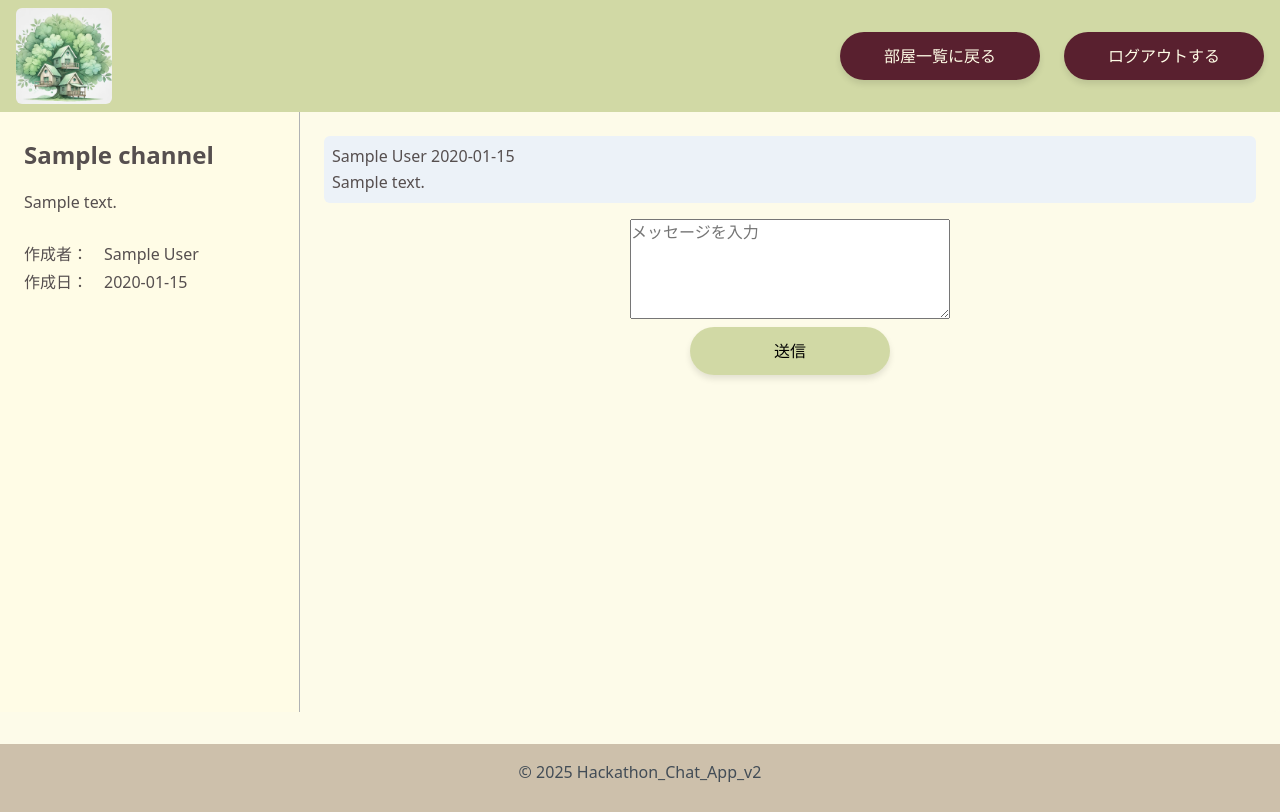
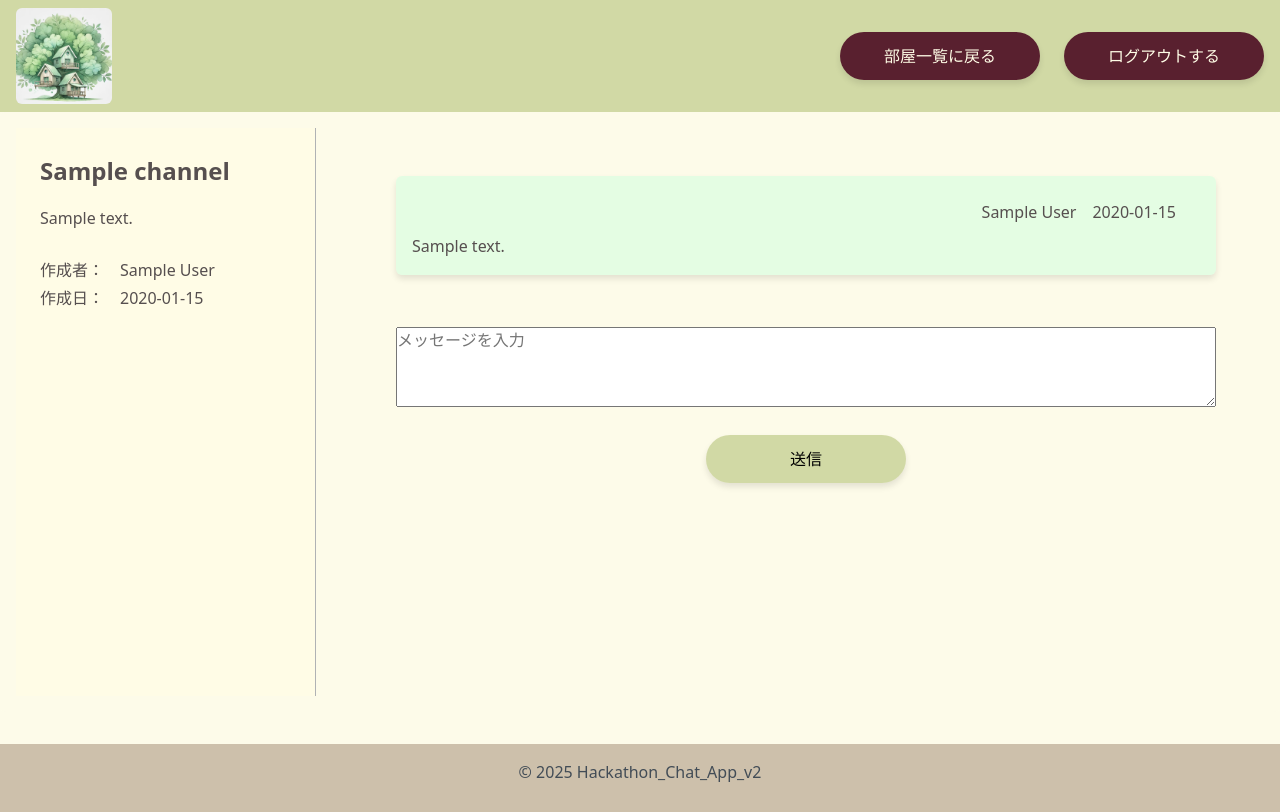
Before and after one commit to tama2407/hackathon_chat_app_v2, a Flask app: page /channels/1 in a window 1280 px wide. Run offline with Flask 3, Linux system fonts and the light colour scheme; a user stored in the database is signed in; tables that the repository leaves empty hold one stand-in row (values such as "Sample post").

Commit message:
チャット画面のデザインを仮作成

```diff
--- a/static/css/base/variables.css
+++ b/static/css/base/variables.css
@@ -19,7 +19,7 @@
   --color-dark-green: #7f982759;
   --color-pale-green: #567371;
   --color-dark-red: #4b0b22e4;
-  --color-sky: #d6edfa;
+  --color-leaves: #bdffd965;
   --color-gray: #b0b2b4;
 
   /* 余白や間隔 */
--- a/static/css/components/forms.css
+++ b/static/css/components/forms.css
@@ -10,7 +10,7 @@
   line-height: 32px;
 }
 
-.form-input{
+.form-input {
   min-width: 320px;
   height: 32px;
 }
@@ -21,6 +21,24 @@
   height: 32px;
 }
 
+.form-chat-textarea {
+  min-height: 80px;
+  height: 32px;
+}
+
+.form-textarea {
+  min-width: 320px;
+  min-height: 100px;
+  height: 32px;
+}
+
+.form-chat-textarea {
+  width: 100%;
+  min-height: 80px;
+  margin-top: 20px;
+  margin-bottom: 20px;
+}
+
 .form-help-text {
   font-size: var(--font-size-base);
   color: var(--color-gray);
--- a/static/css/pages/chat.css
+++ b/static/css/pages/chat.css
@@ -8,6 +8,7 @@
 .chat-sidebar {
   width: 300px;
   padding: var(--spacing-lg);
+  margin: var(--spacing-md);
   background: var(--color-base);
   border-right: var(--border-width) solid var(--color-gray);
 }
@@ -24,17 +25,33 @@
 .chat-main {
   flex: 1;
   overflow-y: auto;
-  padding: var(--spacing-lg);
+  padding: var(--spacing-xl);
+  margin: var(--spacing-xl);
 }
 
 .message {
-  margin-bottom: var(--spacing-md);
-  padding: var(--spacing-sm);
+  margin-bottom: var(--spacing-xl);
+  padding: var(--spacing-md);
   background: var(--color-bg-secondary);
   border-radius: var(--border-radius-md);
+  box-shadow: var(--shadow-md);
+  background: var(--color-leaves);
 }
 
-.message--own {
-  background: var(--color-primary-light);
-  margin-left: auto;
+.message-header{
+  display: flex;
+  justify-content: flex-end;
+  margin: var(--spacing-sm);
 }
+
+.message-user,.message-time{
+  margin-right: var(--spacing-md);
+}
+
+/* .message-content (予備) */
+
+.no-messages{
+  font-size: var(--font-size-xl);
+  text-align: center;
+  margin-bottom: var(--spacing-xl);
+}
--- a/templates/channels/detail.html
+++ b/templates/channels/detail.html
@@ -38,12 +38,10 @@
     <div class="message-form">
       <form method="POST" action="{{ url_for('messages.create') }}">
         <input type="hidden" name="channel_id" value="{{ channel.id }}">
-        <div class="form-group">
-          <textarea class="form-textarea" name="content" placeholder="メッセージを入力" required maxlength="500"></textarea>
-          <button type="submit" class="btn-primary">送信</button>
-        </div>
-      </form>
+        <textarea class="form-chat-textarea" name="content" placeholder="メッセージを入力" required maxlength="500"></textarea>
+        <button type="submit" class="btn-primary">送信</button>
     </div>
+    </form>
   </div>
 </div>
 {% endblock %}
```
